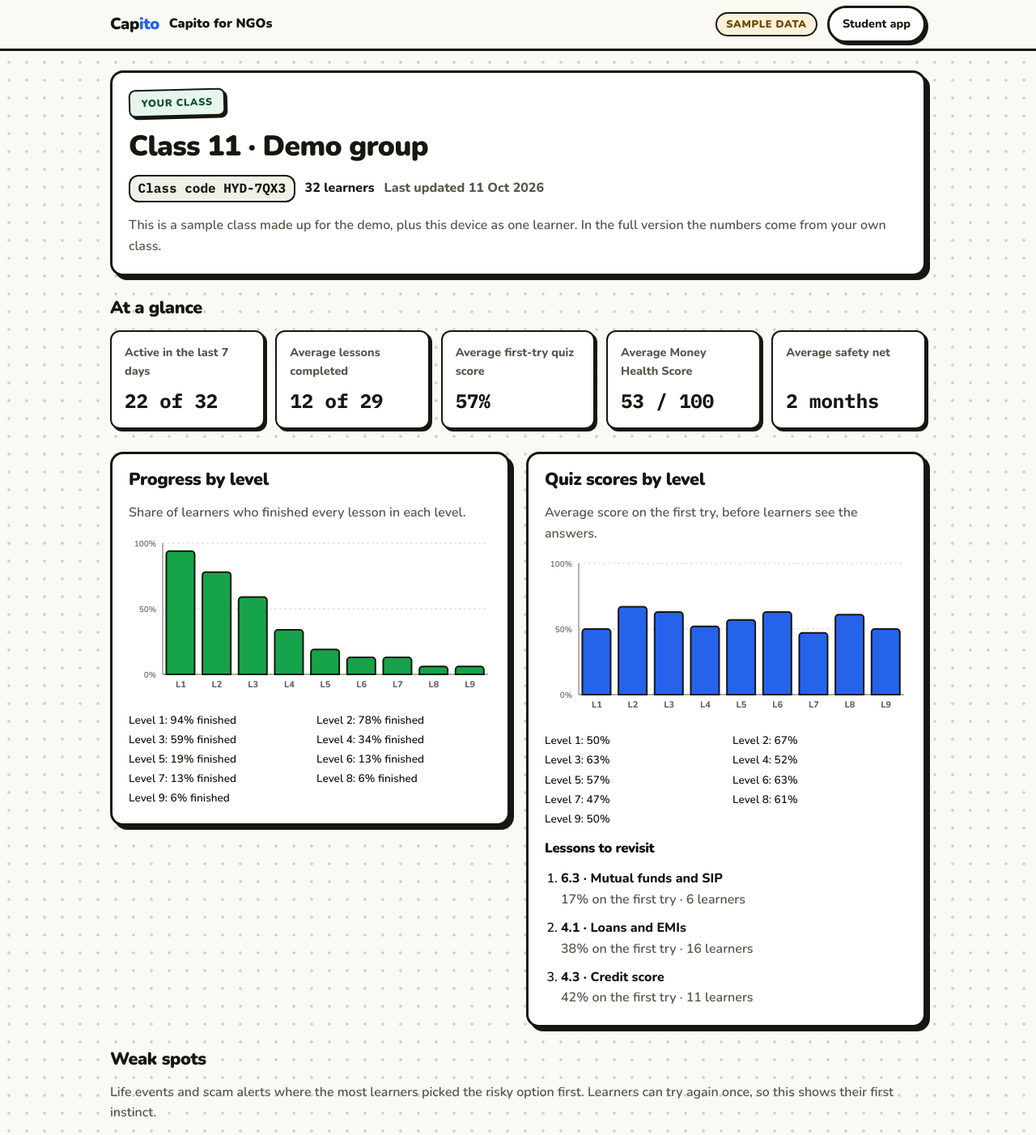
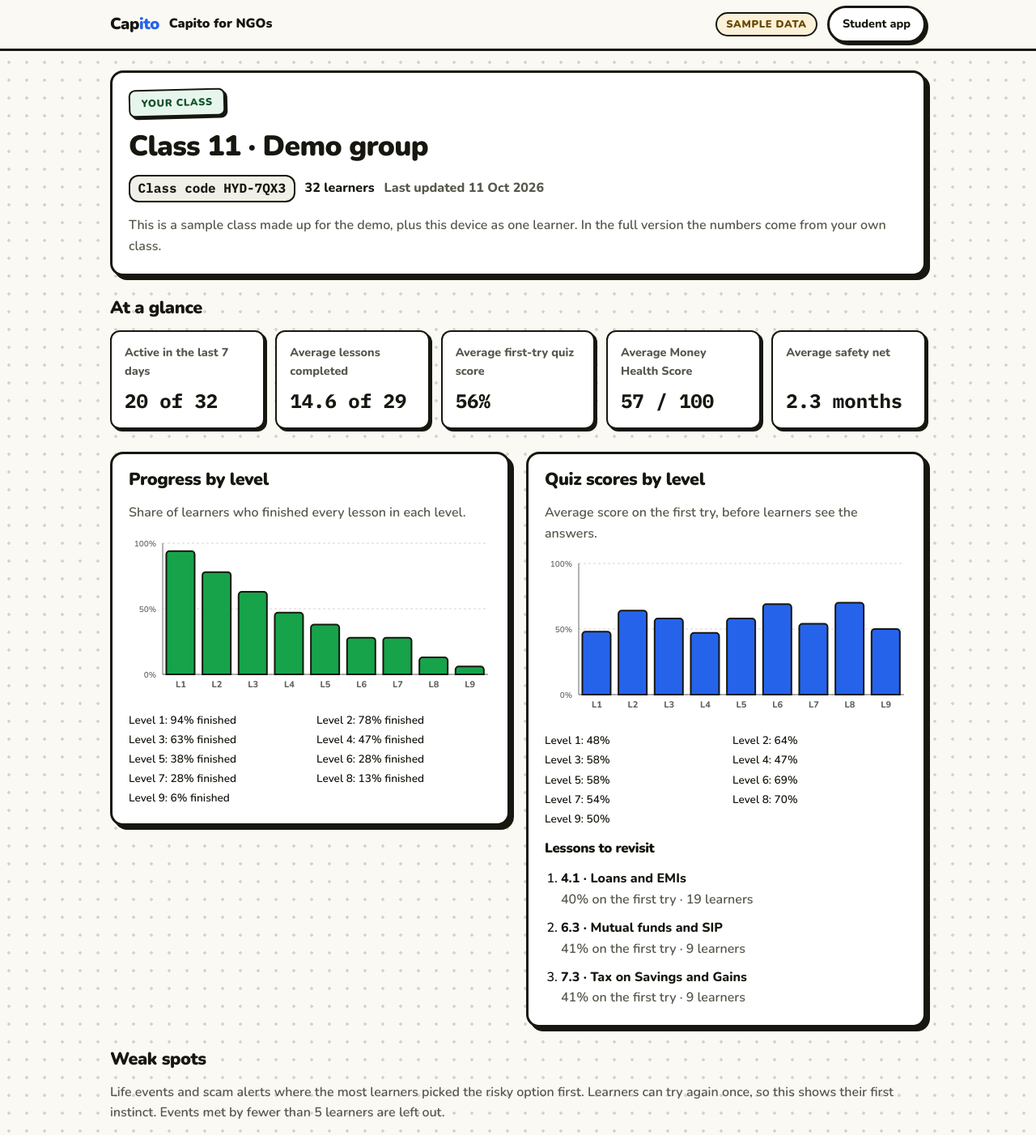
Before and after one commit to amey-op/capito, a React (Vite) app: page /ngo in a window 1280 px wide. Shown: the top 1402 px of the page at 81% size. Built offline with nearby package versions, Linux system fonts and the light colour scheme.

Commit message:
fix(ngo): weak spots need 5 learners, more sample learners reach level 8, two tiles per row on phones

```diff
--- a/src/content/i18n/en/ngo.json
+++ b/src/content/i18n/en/ngo.json
@@ -50,6 +50,7 @@
   "ngo.weak.seen": "{{bad}} of {{seen}} learners",
   "ngo.weak.kind.life": "Life event",
   "ngo.weak.kind.scamAlert": "Scam alert",
+  "ngo.weak.min": "Events met by fewer than {{count}} learners are left out.",
   "ngo.weak.hint": "Talk about it in class",
   "ngo.weak.more": "Show all {{count}}",
   "ngo.weak.less": "Show top 5",
--- a/src/features/ngo/NgoDashboard.tsx
+++ b/src/features/ngo/NgoDashboard.tsx
@@ -12,6 +12,7 @@ import {
   scamSafety,
   summaryTiles,
   weakSpots,
+  WEAK_MIN_SEEN,
   type WeakSpot,
 } from './aggregate';
 import { DEMO_CLASS, demoClass } from './demoClass';
@@ -145,7 +146,9 @@ export function NgoDashboard() {
 
       <section className="stack" aria-labelledby="ngo-weak">
         <h2 id="ngo-weak">{t('ngo.weak.title')}</h2>
-        <p className="muted">{t('ngo.weak.intro')}</p>
+        <p className="muted">
+          {t('ngo.weak.intro')} {t('ngo.weak.min', { count: WEAK_MIN_SEEN })}
+        </p>
         <ol className="stack ngo-weak-list">
           {shownWeak.map((s) => (
             <WeakSpotCard key={s.eventId} spot={s} />
--- a/src/features/ngo/aggregate.ts
+++ b/src/features/ngo/aggregate.ts
@@ -87,6 +87,9 @@ export function lowestLessons(learners: Learner[], n = 3, minLearners = 3): Arra
     .slice(0, n);
 }
 
+/** Fewest learners an event needs before it counts as a weak spot. */
+export const WEAK_MIN_SEEN = 5;
+
 export interface WeakSpot {
   eventId: string;
   kind: LifeEvent['kind'];
@@ -99,14 +102,17 @@ export interface WeakSpot {
   pct: number;
 }
 
-/** Life events and scam alerts ranked by the share of learners whose first choice was the bad one. */
-export function weakSpots(learners: Learner[], eventList: LifeEvent[] = events): WeakSpot[] {
+/**
+ * Life events and scam alerts ranked by the share of learners whose first choice was the bad one.
+ * Events met by fewer than `minSeen` learners are left out (one or two answers say little).
+ */
+export function weakSpots(learners: Learner[], eventList: LifeEvent[] = events, minSeen = WEAK_MIN_SEEN): WeakSpot[] {
   const spots: WeakSpot[] = [];
   eventList.forEach((event) => {
     const badIds = event.choices.filter((c) => c.verdict === 'bad').map((c) => c.id);
     if (badIds.length === 0) return;
     const firsts = learners.map((l) => l.firstChoices[event.id]).filter((c): c is string => c !== undefined);
-    if (firsts.length === 0) return;
+    if (firsts.length === 0 || firsts.length < minSeen) return;
     const counts = badIds.map((id) => ({ id, n: firsts.filter((c) => c === id).length }));
     const bad = counts.reduce((a, c) => a + c.n, 0);
     const top = counts.reduce((a, c) => (c.n > a.n ? c : a));
--- a/src/features/ngo/demoClass.ts
+++ b/src/features/ngo/demoClass.ts
@@ -60,7 +60,7 @@ const clamp = (n: number, lo: number, hi: number) => Math.min(hi, Math.max(lo, n
 /** How many lessons each learner has finished: mostly levels 1–5, a few further, two finished. */
 function lessonCount(rng: () => number, index: number, total: number): number {
   if (index < 2) return total;
-  if (index < 6) return 18 + Math.floor(rng() * 9); // into levels 6–8
+  if (index < 9) return 26 + Math.floor(rng() * 3); // into level 8
   return 2 + Math.floor(rng() * 16); // through levels 1–5 (5.3 is the 18th lesson)
 }
 
--- a/src/features/ngo/ngo.css
+++ b/src/features/ngo/ngo.css
@@ -78,7 +78,7 @@
 
 .ngo-tiles {
   display: grid;
-  grid-template-columns: repeat(auto-fit, minmax(170px, 1fr));
+  grid-template-columns: repeat(auto-fit, minmax(140px, 1fr));
   gap: 0.85rem;
 }
 .ngo-tile {
```
Also changed, not shown: 1 other file (tests, documents, lock files or other folders).
